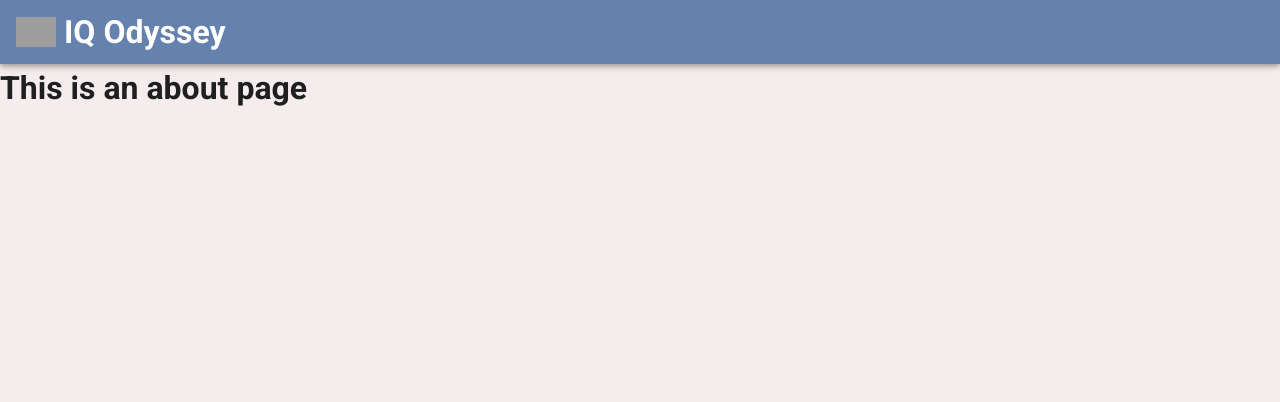
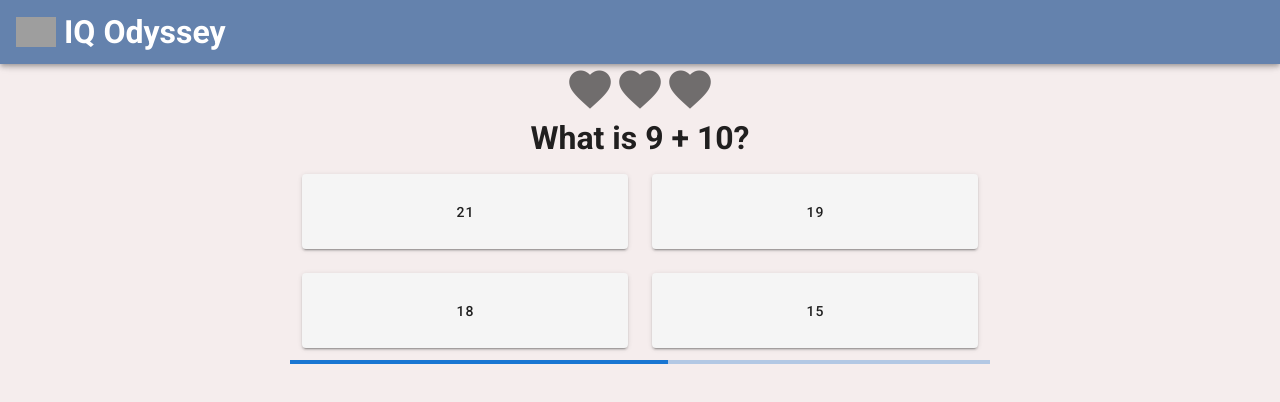
Before and after one commit to paulinek-lee/Vue-Quiz-Website, a Vue app in the folder quiz-app/: page /math in a window 1280 px wide. Shown: the top 402 px of the page. Built offline with nearby package versions, Linux system fonts and the light colour scheme; grey boxes are pictures that could not be loaded.

Commit message:
Math Quiz Finished

```diff
--- a/quiz-app/src/views/MathQuiz.vue
+++ b/quiz-app/src/views/MathQuiz.vue
@@ -1,5 +1,118 @@
 <template>
-    <div class="about">
-      <h1>This is an about page</h1>
+  <div>
+    <div v-if="HP != 0 && questionNum != 5">
+      <div class="d-flex justify-center">
+        <v-icon v-for="n in HP" :key="n" size="50"> mdi-heart </v-icon>
+        <v-icon v-for="n in 3 - HP" :key="n" size="50">
+          mdi-heart-outline
+        </v-icon>
+      </div>
+      <h1 class="d-flex justify-center">{{ questionBank[questionNum] }}</h1>
+      <v-container style="max-width: 700px">
+        <v-row class="justify-space-between">
+          <v-col
+            v-for="(answer, index) in answerBank[questionNum]"
+            :key="index"
+            cols="6"
+            height="75"
+          >
+            <v-btn
+              height="75"
+              block
+              :color="isFlashing ? btnColor : ''"
+              v-on:click="checkAnswer(Object.values(answer)[0])"
+            >
+              {{ Object.keys(answer)[0] }}
+            </v-btn>
+          </v-col>
+        </v-row>
+      </v-container>
+      <div class="d-flex justify-center">
+        <v-progress-linear
+          style="max-width: 700px"
+          :value="timer"
+        ></v-progress-linear>
+      </div>
     </div>
-  </template>
+
+    <div v-else-if="HP === 0" class="d-flex justify-center">
+      <h1>You lose!</h1>
+    </div>
+    <div v-else class="d-flex justify-center">
+      <h1>You win!</h1>
+    </div>
+  </div>
+</template>
+
+  <script>
+export default {
+  data: () => ({
+    questionBank: [
+      "What is 9 + 10?",
+      "What is 12 * 13?",
+      "What is 20 * 25?",
+      "15*16?",
+      "What is 17*18?",
+    ],
+    answerBank: [
+      [{ 21: false }, { 19: true }, { 18: false }, { 15: false }],
+      [{ 132: true }, { 142: false }, { 152: false }, { 122: false }],
+      [{ 600: false }, { 550: false }, { 500: true }, { 400: false }],
+      [{ 210: false }, { 220: false }, { 230: false }, { 240: true }],
+      [{ 324: false }, { 288: false }, { 306: true }, { 289: false }],
+    ],
+    HP: 3,
+    questionNum: 0,
+    isFlashing: false,
+    btnColor: "primary",
+    timer: 0, // Initial timer value
+    intervalId: null, // To store the interval ID so we can stop the timer later
+  }),
+  methods: {
+    checkAnswer: function (answer) {
+      if (answer) {
+        this.btnColor = "green";
+        this.flashButton();
+      } else {
+        this.btnColor = "red";
+        this.flashButton();
+        this.HP--;
+      }
+      if (this.HP != 0) {
+        setTimeout(() => {
+          this.questionNum++;
+        }, 500);
+      }
+      setTimeout(() => {
+        this.resetTimer();
+      }, 500);
+    },
+
+    flashButton() {
+      this.isFlashing = true;
+      setTimeout(() => {
+        this.isFlashing = false;
+      }, 500);
+    },
+
+    startTimer() {
+      // Use setInterval to run the function every second
+      this.intervalId = setInterval(() => {
+        this.timer++;
+        if (this.timer === 100) {
+          this.checkAnswer(false);
+        }
+        console.log(this.timer);
+      }, 100); // 1000ms = 1 second
+    },
+    resetTimer() {
+      // Use setInterval to run the function every second
+      this.timer = 0;
+    },
+  },
+
+  mounted() {
+    this.startTimer();
+  },
+};
+</script>
```
